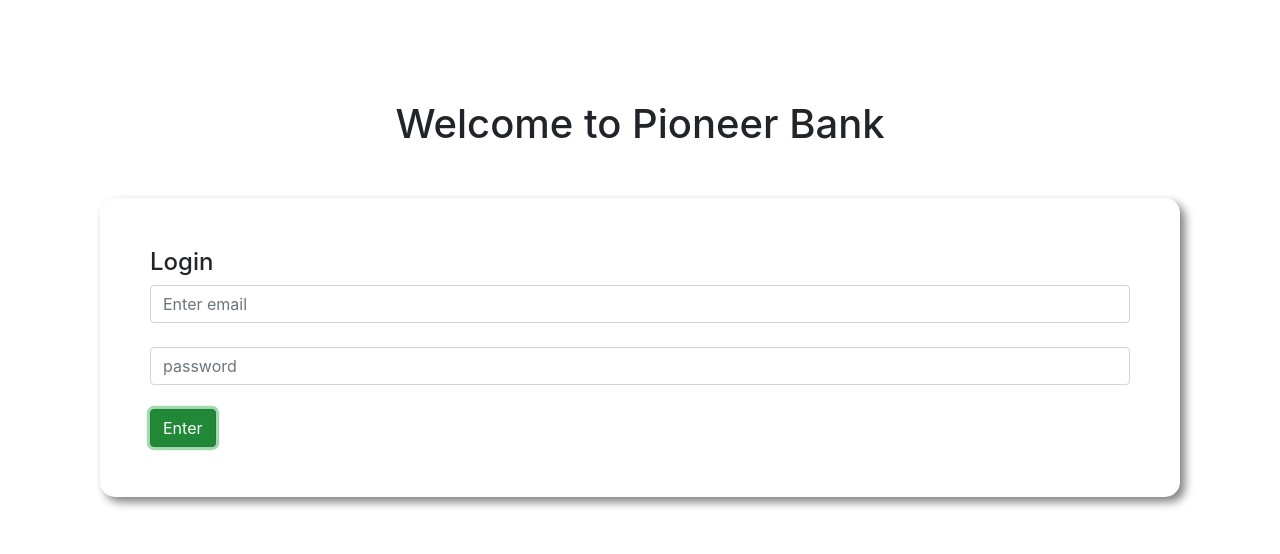
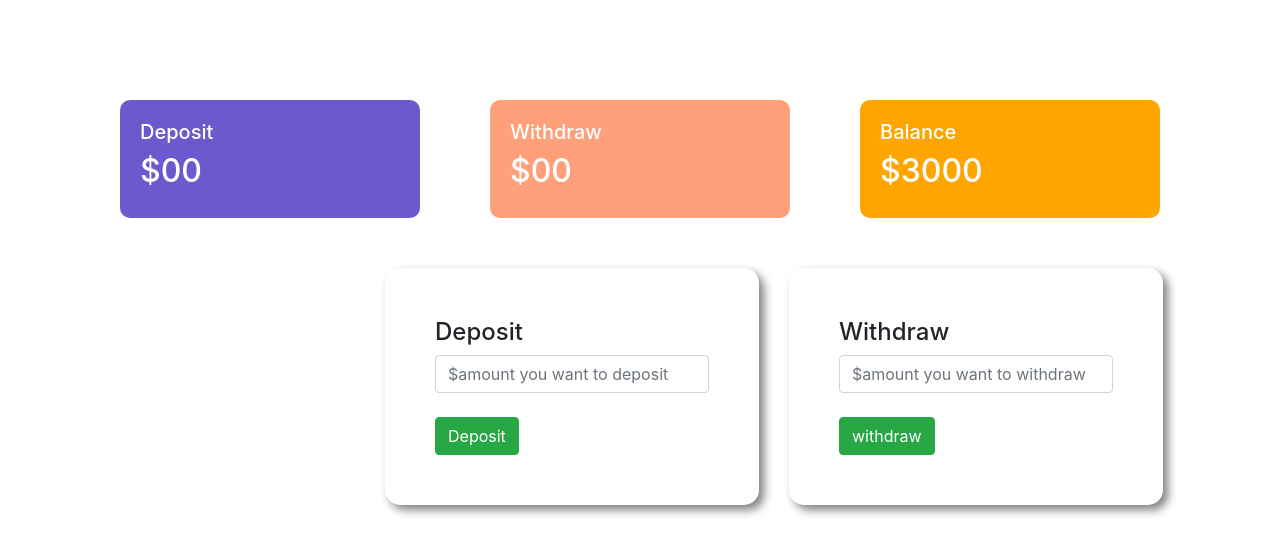
Before and after one commit to rajib-6311/JavaScript-Bank-System, a plain HTML site: page index.html in a window 1280 px wide. Both pictures are taken after a click on the button "Enter". Drawn offline with nearby package versions, Linux system fonts and the light colour scheme.

Commit message:
Transiction page create

```diff
--- /dev/null
+++ b/firstPage.js
@@ -0,0 +1,15 @@
+
+// Login button event handler
+const loginBtn = document.getElementById('login');
+
+loginBtn = addEventListener('click', function() {
+    const loginArea = document.getElementById('login-area');
+    loginArea.style.display = 'none';
+
+    const transactionArea = document.getElementById('transaction-area');
+
+    transactionArea.style.display = "block";
+})
+
+// Deposit button even handler
+const depositBtn = document.getElementById('addDeposit');
--- a/index.html
+++ b/index.html
@@ -17,10 +17,56 @@
             <br>
             <input class="form-control" type="password" placeholder="password">
             <br>
-            <button class="btn btn-success" >Enter</button>
+            <button id="login" class="btn btn-success" >Enter</button>
         </div>
 
     </div>
 
+    <div id="transaction-area">
+
+         <div class="row">
+            <div class="col-md-4">
+                <div class="deposit status">
+                    <h5>Deposit</h5>
+                    <h2>$00</h2>
+                </div>
+            </div>
+            <div class="col-md-4">
+            <div class="withdraw status">
+                    <h5>Withdraw</h5>
+                    <h2>$00</h2>
+            </div>
+            </div>
+            <div class="col-md-4">
+                <div class="balance status">
+                    <h5>Balance</h5>
+                    <h2>$3000</h2>
+                </div>
+        </div>
+
+        <div id="tansiction-page">
+            <div class="row">
+                <div class="col-md-6">
+                    <div class="submit-area">
+                        <h4>Deposit</h4>
+                        <input type="text" class="form-control" placeholder="$amount you want to deposit">
+                        <br>
+                        <button id="addDeposit" class="btn btn-success">Deposit</button>
+                    </div>
+                </div>
+                <div class="col-md-6">
+                    <div class="submit-area">
+                        <h4>Withdraw</h4>
+                        <input type="text" class="form-control" placeholder="$amount you want to withdraw">
+                        <br>
+                        <button id="addWithdraw" class="btn btn-success">withdraw</button>
+                    </div>
+                </div>
+        </div>
+    </div>
+        </div>
+
+
+    <script src="firstPage.js"></script>
 </body>
 </html>
--- a/style.css
+++ b/style.css
@@ -7,3 +7,26 @@ body{
     border-radius: 15px;
     box-shadow: 5px 5px 10px gray;
 }
+#transaction-area{
+    display: none;
+}
+.deposit{
+    background-color: slateblue ;
+}
+.withdraw{
+    background-color: lightsalmon ;
+}
+.balance{
+    background-color: orange;
+}
+.status{
+    margin: 0 20px;
+    color: white;
+    padding: 20px;
+    border-radius: 10px;
+}
+
+#tansiction-page{
+    margin-left: 300px;
+
+}
```
